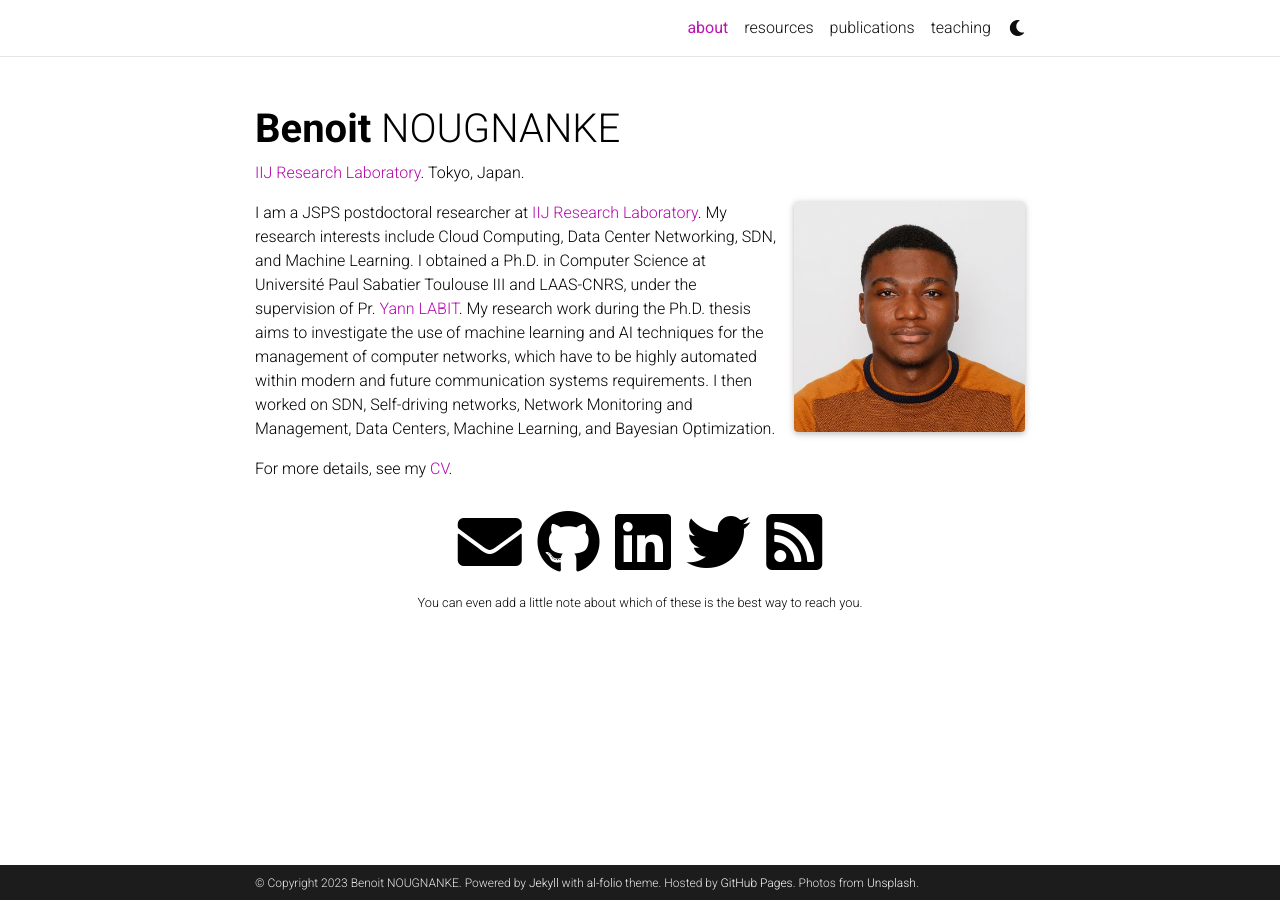
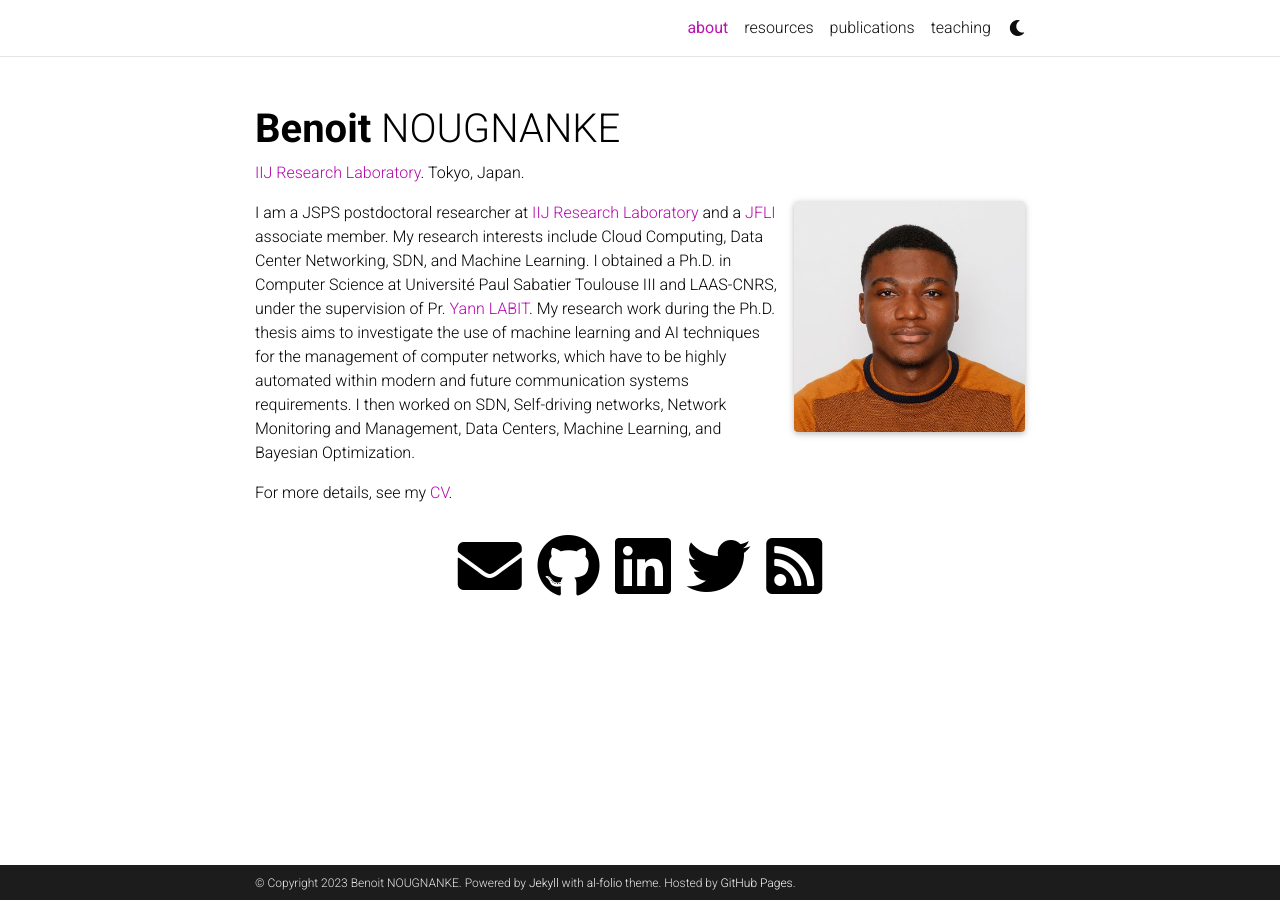
Before and after one commit to nougnanke/nougnanke.github.io, a Jekyll site: the page built from _pages/about.md, in a window 1280 px wide. Built offline with Jekyll 4.4.1, drawn with Linux system fonts in a browser that asks for light colours; full-size pictures stand in for the smaller copies a plugin makes; comment, search, counter and statistics services are not loaded; a style sheet for code colours, icons or effects is not loaded; some of the changed lines change nothing that is shown.

Commit message:
jfli associate member info regenerated site

```diff
--- a/_config.yml
+++ b/_config.yml
@@ -12,8 +12,8 @@ description: > # the ">" symbol means to ignore newlines until "footer_text:"
 footer_text: >
   Powered by <a href="https://jekyllrb.com/" target="_blank">Jekyll</a> with <a href="https://github.com/alshedivat/al-folio">al-folio</a> theme.
   Hosted by <a href="https://pages.github.com/" target="_blank">GitHub Pages</a>.
-  Photos from <a href="https://unsplash.com" target="_blank">Unsplash</a>.
-keywords: academic, reseacrh, computer science  # add your own keywords or leave empty
+# Photos from <a href="https://unsplash.com" target="_blank">Unsplash</a>.
+keywords: academic, reseacrh, computer science, benoit, nougnanke  # add your own keywords or leave empty
 
 lang: en # the language of your site (for example: en, fr, cn, ru, etc.)
 icon: benoit.jpg  # the emoji used as the favicon (alternatively, provide image name in /assets/img/)
@@ -97,8 +97,8 @@ facebook_id: # your facebook id
 youtube_id: # your youtube channel id (youtube.com/@<youtube_id>)
 discord_id: # your discord id (18-digit unique numerical identifier)
 
-contact_note: >
-  You can even add a little note about which of these is the best way to reach you.
+# contact_note: >
+#   You can even add a little note about which of these is the best way to reach you.
 
 # -----------------------------------------------------------------------------
 # Analytics and search engine verification
--- a/_pages/about.md
+++ b/_pages/about.md
@@ -16,7 +16,7 @@ selected_papers: false # includes a list of papers marked as "selected={true}"
 social: true  # includes social icons at the bottom of the page
 ---
 
-I am a JSPS postdoctoral researcher at [IIJ Research Laboratory](https://www.iijlab.net/en/). My research interests include Cloud Computing, Data Center Networking, SDN, and Machine Learning.
+I am a JSPS postdoctoral researcher at [IIJ Research Laboratory](https://www.iijlab.net/en/) and a [JFLI](https://jfli.cnrs.fr/) associate member. My research interests include Cloud Computing, Data Center Networking, SDN, and Machine Learning.
 I obtained a Ph.D. in Computer Science at Université Paul Sabatier Toulouse III and LAAS-CNRS, under the supervision of Pr.
 [Yann LABIT](https://www.laas.fr/public/annuaire?userid=399). My research work during the Ph.D. thesis aims to investigate the use of machine learning and AI techniques for the management of computer networks, which have to be highly automated within modern and future communication systems requirements. I then worked on SDN, Self-driving networks, Network Monitoring and Management, Data Centers, Machine Learning, and Bayesian Optimization.
 
```
